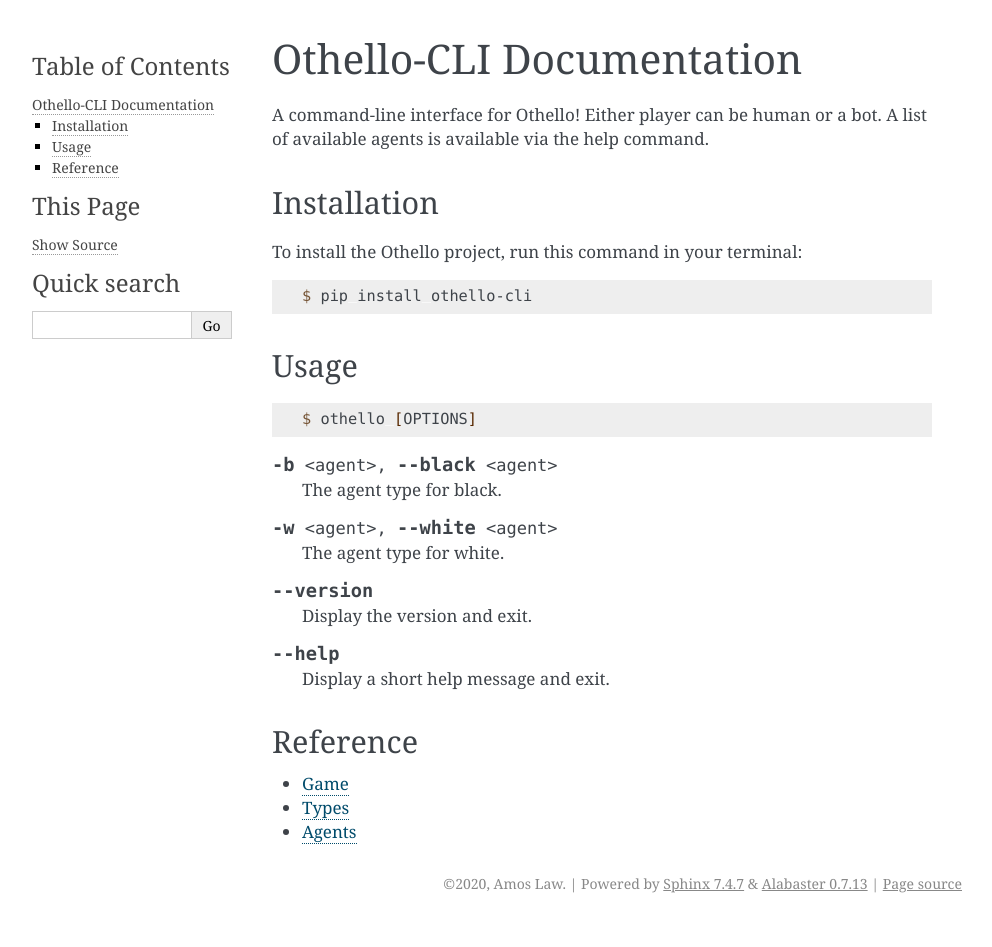
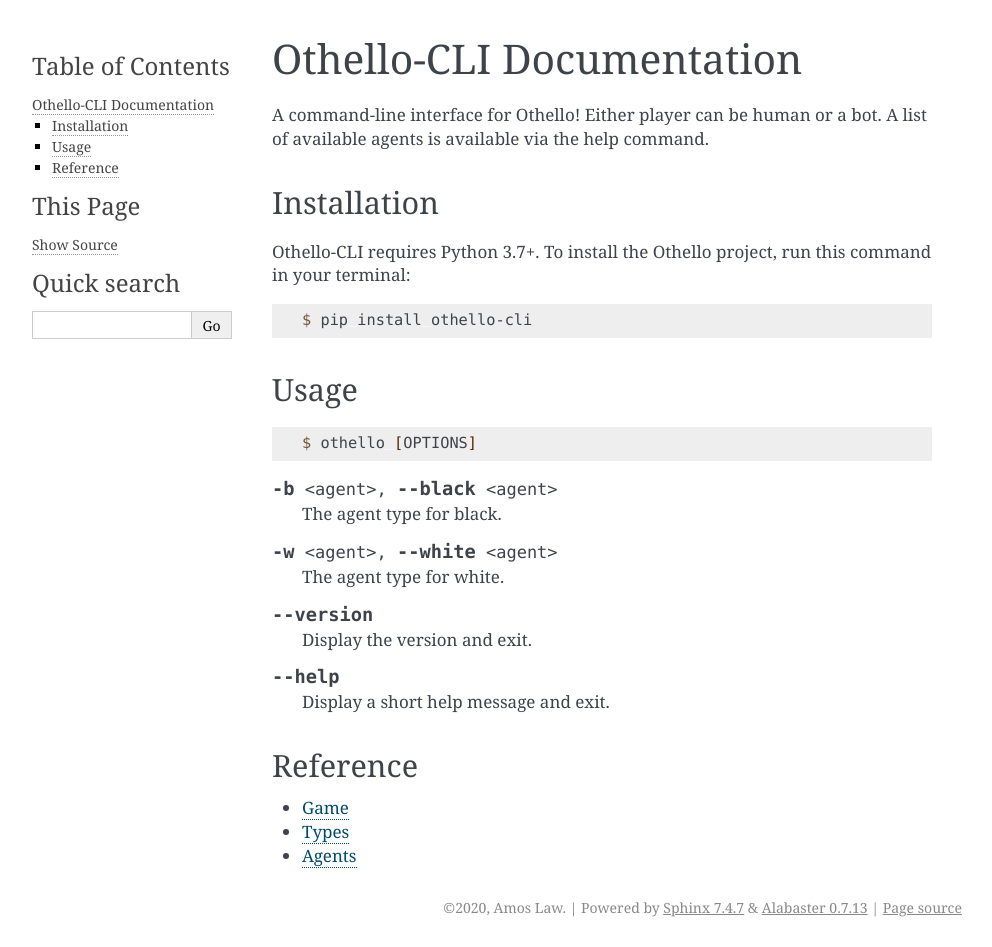
Before and after one commit to ahlaw/othello-cli, a Sphinx documentation site: the page built from docs/index.rst, in a window 1280 px wide. Shown: the whole page, without its empty margins (148-1140 px from the left). Built offline with Sphinx 7.4.7, drawn with Linux system fonts in a browser that asks for light colours; before the commit the page ends 923 px from its top, so only the background shows below that.

Commit message:
Add python requirement in docs

```diff
--- a/docs/index.rst
+++ b/docs/index.rst
@@ -16,6 +16,7 @@
 Installation
 ------------
 
+Othello-CLI requires Python 3.7+.
 To install the Othello project,
 run this command in your terminal:
 
```
Also changed, not shown: README.md (+2 -2 lines).
